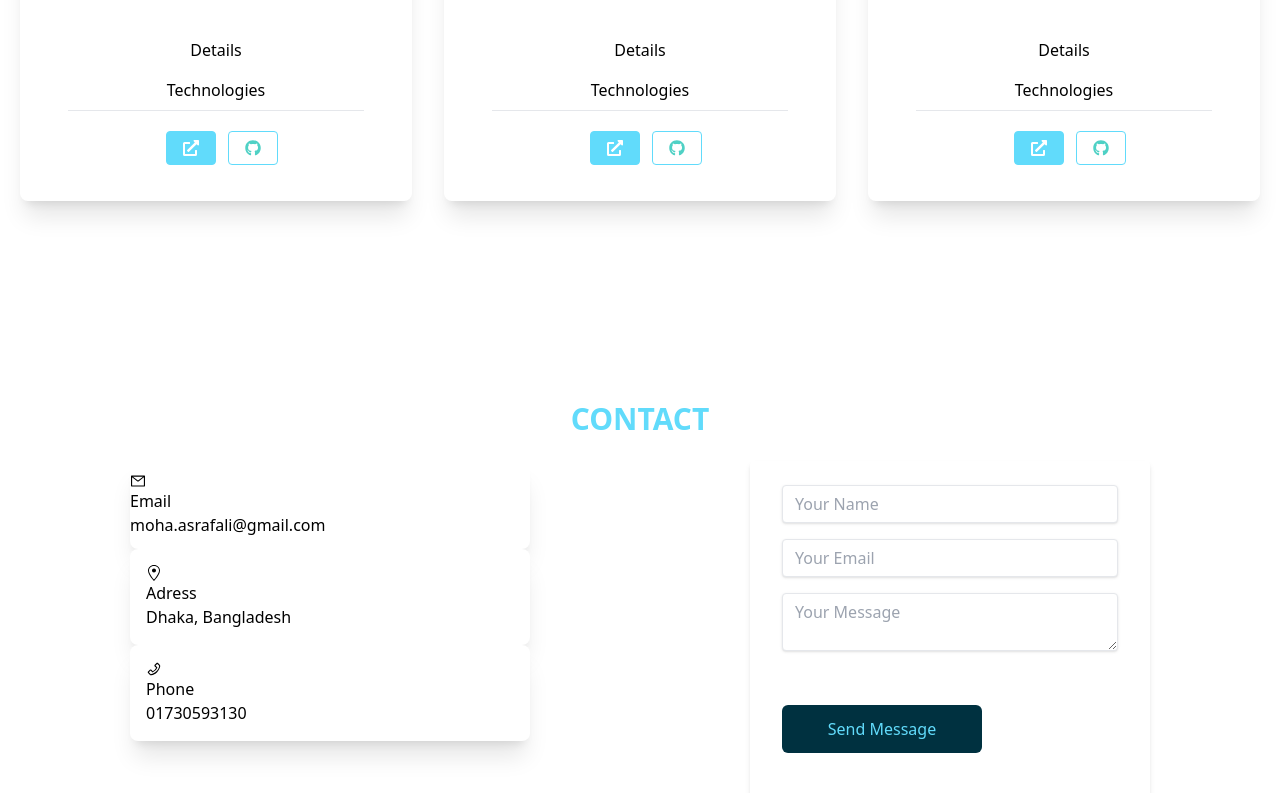
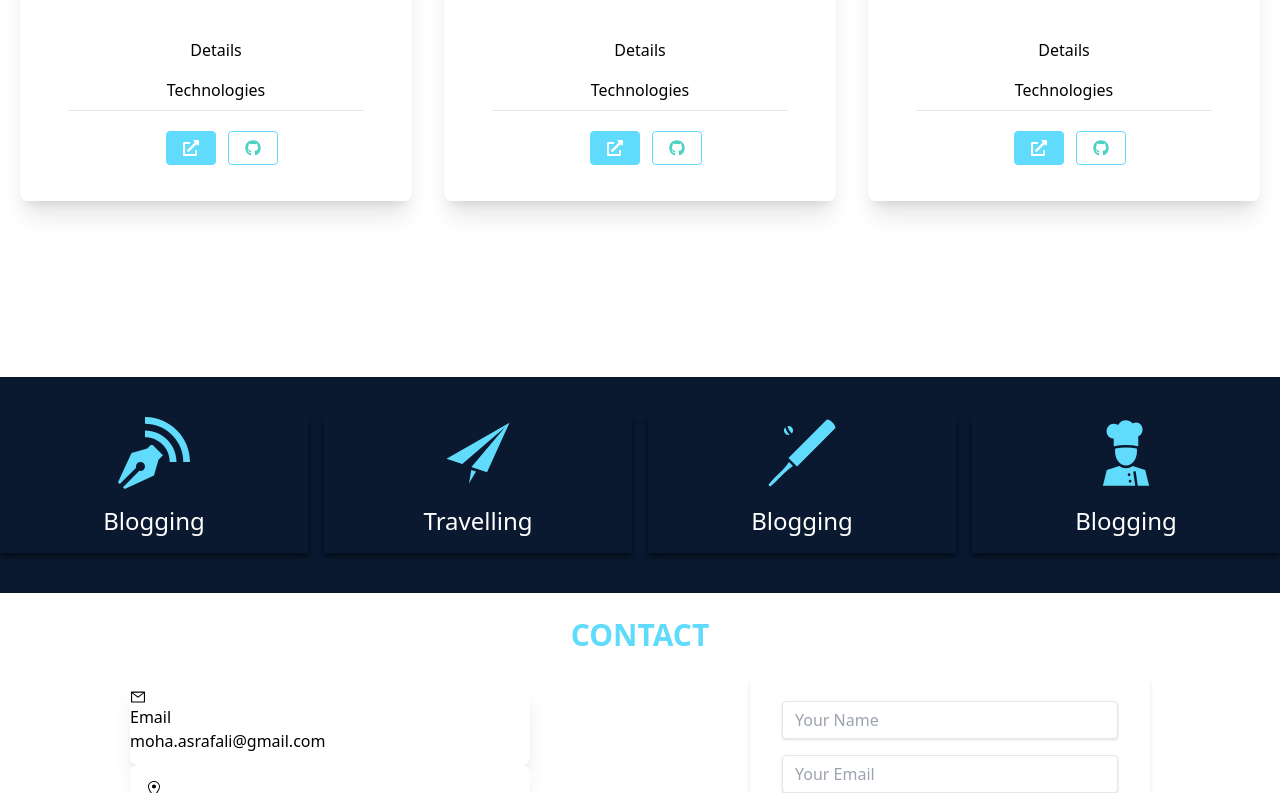
Before and after one commit to asrafaliii/portfolio, a React (Create React App) app: page / in a window 1280 px wide. Shown: the part 1805-2598 px from the top of the page. Built offline with nearby package versions, Linux system fonts and the light colour scheme.

Commit message:
interest section added

```diff
--- a/src/App.js
+++ b/src/App.js
@@ -3,6 +3,7 @@ import About from "./components/About";
 import Contact from "./components/Contact";
 import Footer from "./components/Footer";
 import Hero from "./components/Hero";
+import Interest from "./components/Interest";
 import Navbar from "./components/Navbar";
 import Portfolio from "./components/Portfolio";
 import Skills from "./components/Skills";
@@ -15,6 +16,7 @@ function App() {
       <About />
       <Skills />
       <Portfolio />
+      <Interest />
       <Contact />
       <Footer />
     </div>
--- /dev/null
+++ b/src/components/Interest.js
@@ -0,0 +1,32 @@
+import React from "react";
+import { ImBlog } from "react-icons/im";
+import { GiPaperPlane, GiCricketBat, GiCook } from "react-icons/gi";
+
+const Interest = () => {
+  return (
+    <div className=" ">
+      <div className="w-full h-full bg-[#0a192f]  mx-auto  flex flex-col justify-center mt-0">
+        <div className=" grid grid-cols-2 sm:grid-cols-4 gap-4 text-center py-10">
+          <div className="shadow-md shadow-[#040c16] hover:scale-110 duration-500">
+            <ImBlog className="text-7xl text-[#61dbfb] mx-auto" />
+            <p className="my-4 text-white text-2xl">Blogging</p>
+          </div>
+          <div className="shadow-md shadow-[#040c16] hover:scale-100 duration-500">
+            <GiPaperPlane className="text-7xl text-[#61dbfb] mx-auto" />
+            <p className="my-4 text-white text-2xl">Travelling</p>
+          </div>
+          <div className="shadow-md shadow-[#040c16] hover:scale-110 duration-500">
+            <GiCricketBat className="text-7xl text-[#61dbfb] mx-auto" />
+            <p className="my-4 text-white text-2xl">Blogging</p>
+          </div>
+          <div className="shadow-md shadow-[#040c16] hover:scale-110 duration-500">
+            <GiCook className="text-7xl text-[#61dbfb] mx-auto" />
+            <p className="my-4 text-white text-2xl">Blogging</p>
+          </div>
+        </div>
+      </div>
+    </div>
+  );
+};
+
+export default Interest;
```
